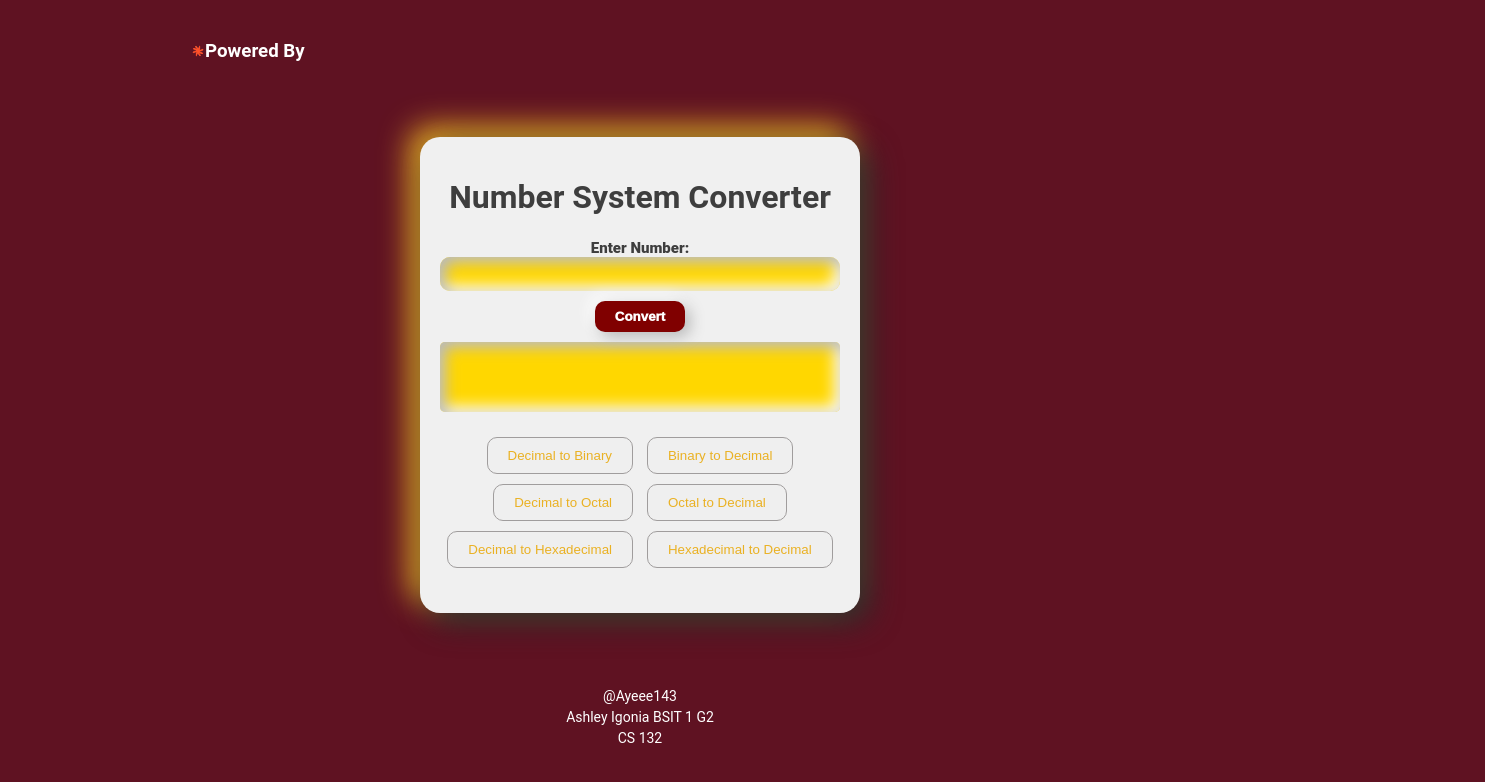
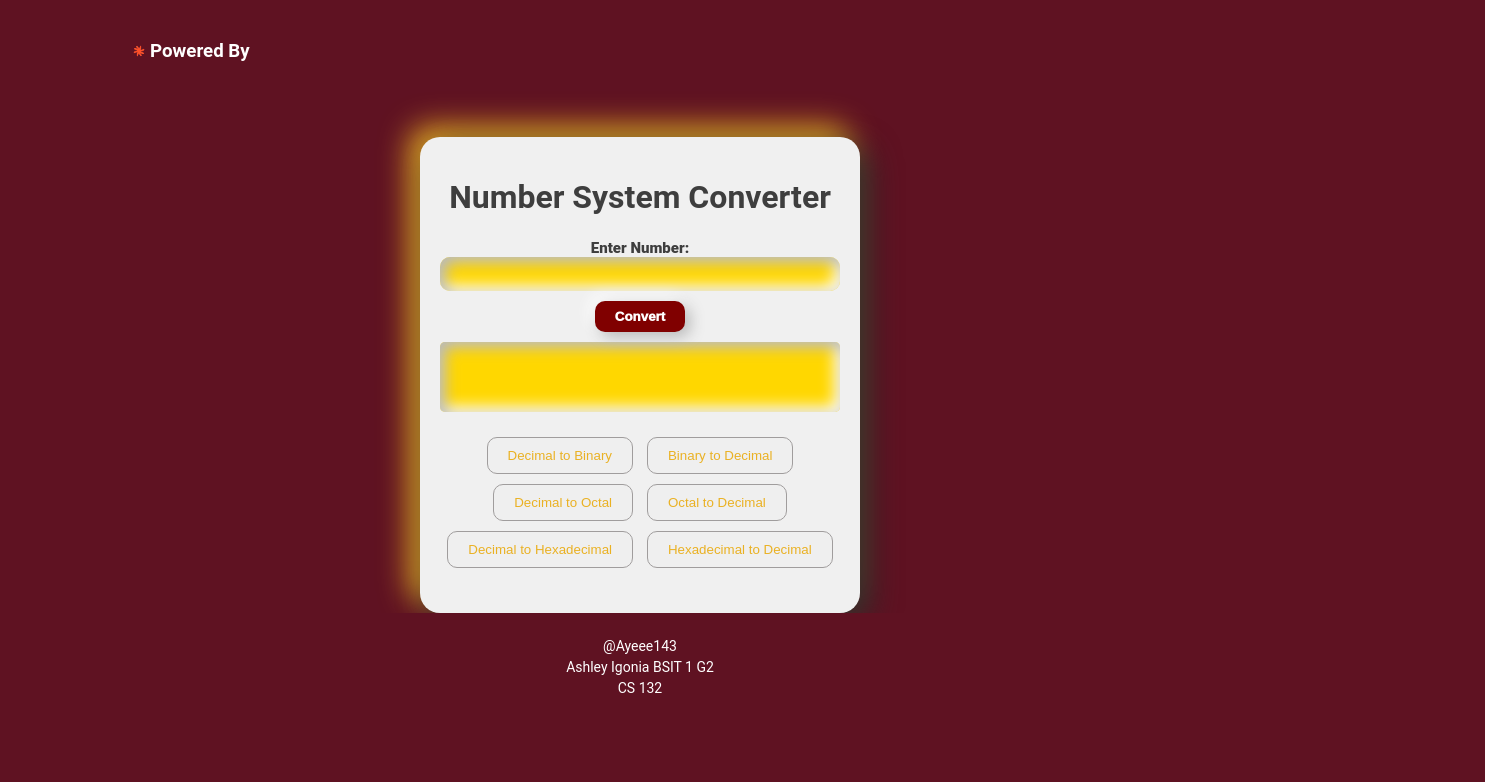
Before and after one commit to ayeee143/Number-System-IGONIA-G1-, a plain HTML site: page index.html in a window 1280 px wide. Shown: the whole page, 1485 px wide, since content can reach past the window. Drawn offline with Linux system fonts and the light colour scheme; grey boxes are pictures that could not be loaded.

Commit message:
CHANGE CSS

```diff
--- a/style.css
+++ b/style.css
@@ -59,7 +59,7 @@ h1 {
 
 .Image img{
     height: 40px;
-    margin-left: 178px;
+    margin-left: 119px;
     margin-top: 31px;
 
 }
@@ -71,7 +71,7 @@ h1 {
 
 .power h3{
     margin-top: -35px;
-    margin-left:205px;
+    margin-left:150px;
     color: white;
     width: 100%;
     position: relative;
@@ -80,7 +80,7 @@ h1 {
 
 .Video video{
     height: 50px;
-    margin-left: 228px;
+    margin-left: 168px;
     margin-top: -15px;
     border-radius: 10px;
 }
@@ -172,6 +172,7 @@ h1 {
     background-color: #5f1222;
     padding: 20px;
     text-align: center;
+    margin-top: -50px;
 }
 
 .footer p {
```
